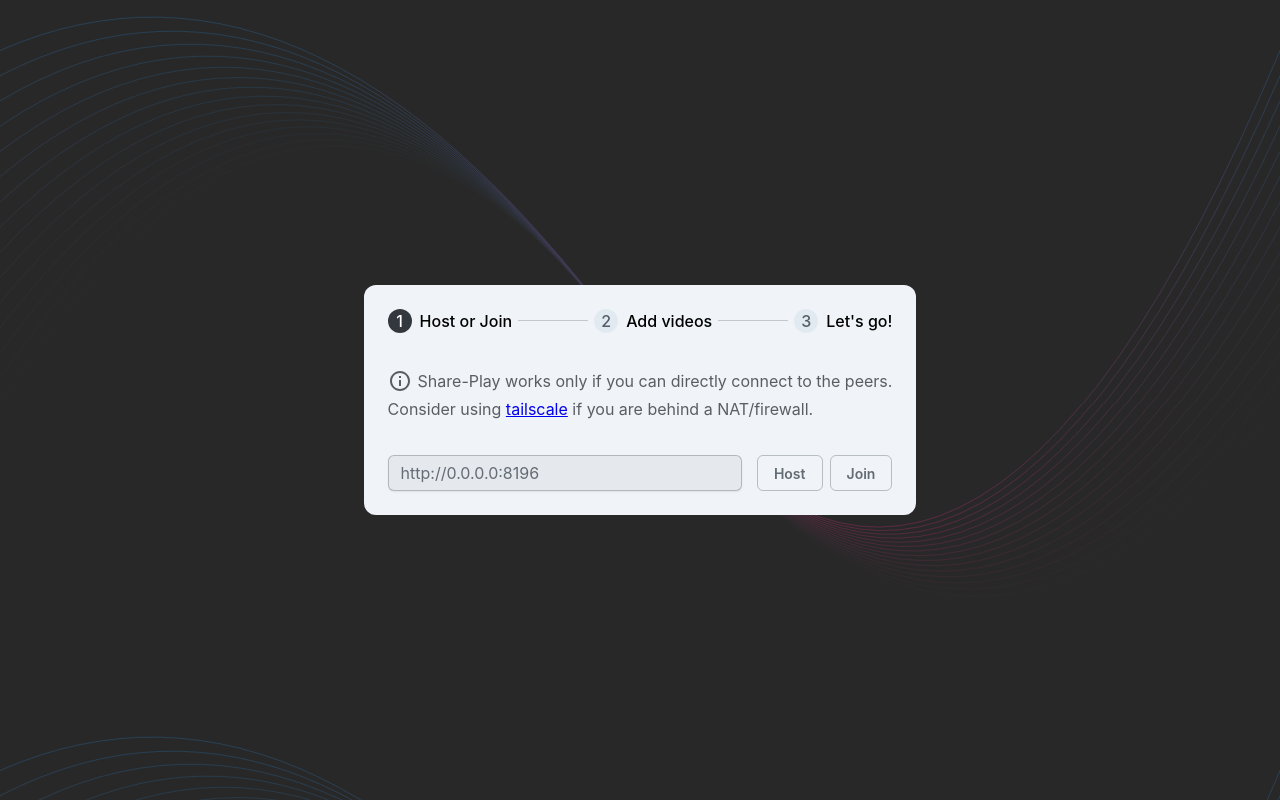
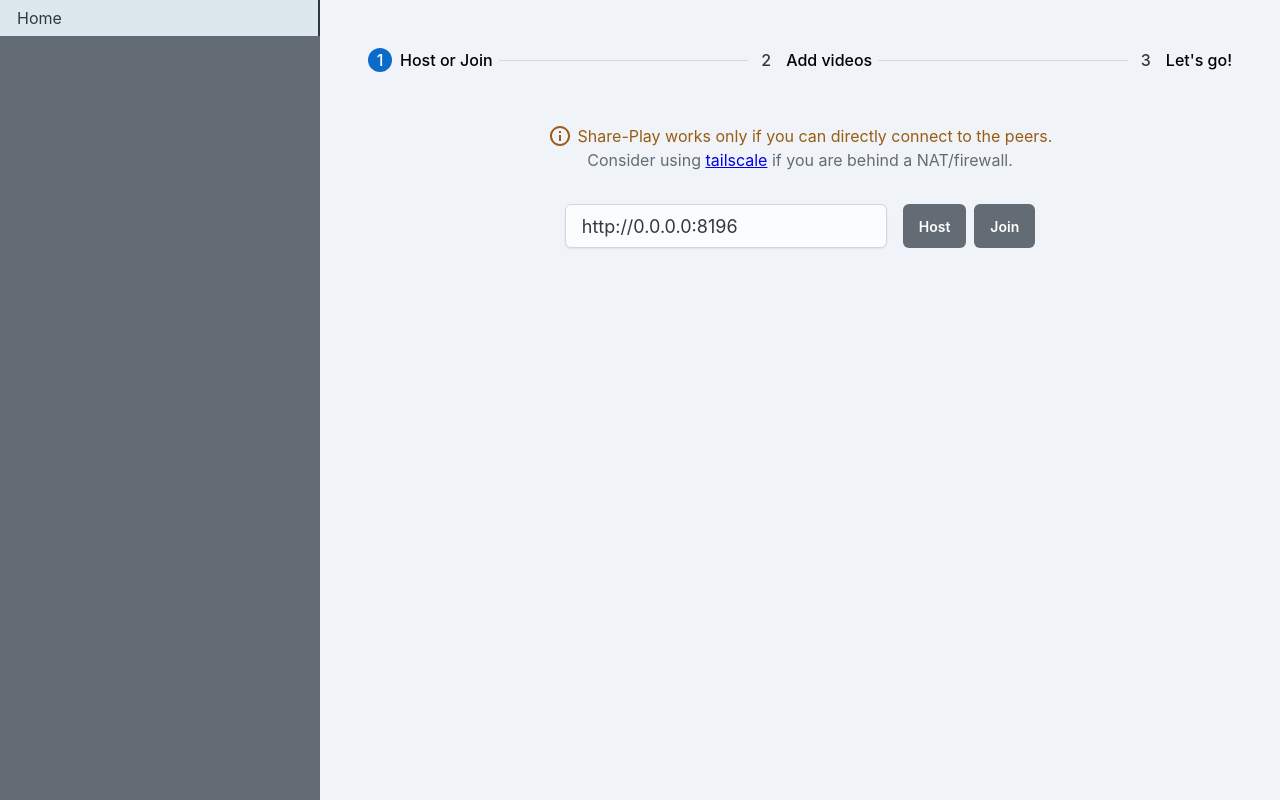
Before and after one commit to HarsimranVirk/SharePlay, a React (Vite) app: page / in a window 1280 px wide. Built offline with nearby package versions, Linux system fonts and the light colour scheme.

Commit message:
reorganised ui

```diff
--- a/src/main/index.js
+++ b/src/main/index.js
@@ -1,8 +1,8 @@
-import { app, shell, BrowserWindow, ipcMain } from 'electron'
+import { app, shell, BrowserWindow, ipcMain, dialog } from 'electron'
 import { join } from 'path'
 import { electronApp, optimizer, is } from '@electron-toolkit/utils'
 import icon from '../../resources/icon.png?asset'
-import { createServer } from './server'
+import { closeServer, createServer } from './server'
 
 function createWindow() {
   // Create the browser window.
@@ -58,6 +58,8 @@ app.whenReady().then(() => {
   electronApp.setAppUserModelId('com.electron')
 
   ipcMain.handle('server:create', (_, url) => handleCreateServer(url))
+  ipcMain.handle('server:close', closeServer)
+  ipcMain.handle('dialog:open', () => dialog.showOpenDialog())
 
   // Default open or close DevTools by F12 in development
   // and ignore CommandOrControl + R in production.
--- a/src/main/routes.js
+++ b/src/main/routes.js
@@ -62,7 +62,7 @@ router.get("/videos", async (req, res) => {
 
 router.post("/videos", async (req, res) => {
     const { filepath } = req.body
-
+    console.log(filepath)
     const checksums = await readChecksums()
 
     Promise.all([getChecksum(filepath), getFileMetadata(filepath)])
--- a/src/preload/index.js
+++ b/src/preload/index.js
@@ -3,7 +3,8 @@ import { electronAPI } from '@electron-toolkit/preload'
 
 // Custom APIs for renderer
 const api = {
-  createServer: (url) => ipcRenderer.invoke('server:create', url)
+  createServer: (url) => ipcRenderer.invoke('server:create', url),
+  closeServer: () => ipcRenderer.invoke('server:close')
 }
 
 // Use `contextBridge` APIs to expose Electron APIs to
--- a/src/renderer/src/App.jsx
+++ b/src/renderer/src/App.jsx
@@ -1,16 +1,23 @@
 import { MemoryRouter, Route, Routes } from 'react-router-dom'
 import Home from './components/Home'
+import { createContext, useState } from 'react'
+
+const HostContext = createContext(false)
 
 function App() {
+  const [host, setHost] = useState(false)
   return (
     <>
-      <MemoryRouter>
-        <Routes>
-          <Route path="/" element={<Home />} />
-        </Routes>
-      </MemoryRouter>
+      <HostContext.Provider value={{host, setHost}}>
+        <MemoryRouter>
+          <Routes>
+            <Route path="/" element={<Home />} />
+          </Routes>
+        </MemoryRouter>
+      </HostContext.Provider>
     </>
   )
 }
 
 export default App
+export { HostContext }
--- a/src/renderer/src/components/Home.jsx
+++ b/src/renderer/src/components/Home.jsx
@@ -1,4 +1,5 @@
 import {
+  Grid,
   Sheet,
   Card,
   CardContent,
@@ -12,13 +13,25 @@ import {
   Step,
   StepIndicator,
   StepButton,
-  Typography
+  Typography,
+  List,
+  Skeleton,
+  ListItem,
+  ListItemContent,
+  ListItemButton,
+  Stack,
+  Tab,
+  Tabs,
+  TabList,
+  TabPanel
 } from '@mui/joy'
 import Check from '@mui/icons-material/Check'
 import InfoOutlined from '@mui/icons-material/InfoOutlined'
 import wavy_lines from '../assets/wavy-lines.svg'
 import useSnackbar from '../hooks/useSnackbar'
-import { useState } from 'react'
+import { useContext, useState } from 'react'
+import { HostContext } from '../App'
+import { AddAPhoto, Delete, Download } from '@mui/icons-material'
 
 const steps = ['Host or Join', 'Add videos', "Let's go!"]
 
@@ -26,24 +39,49 @@ export default function () {
   const snackbar = useSnackbar(1500)
   const [activeStep, setActiveStep] = useState(1)
   const [serverLink, setServerLink] = useState('http://0.0.0.0:8196')
+  const { host, setHost } = useContext(HostContext)
+  const [allFiles, setAllFiles] = useState(null)
+  const [allFilesLoading, setAllFilesLoading] = useState()
+
+  const showSnackbar = (message, color) => {
+    snackbar.setMessage(message)
+    snackbar.setColor(color)
+    snackbar.setOpen(true)
+  }
+
+  const fetchAllFiles = () => {
+    setAllFilesLoading(true)
+    fetch(`${serverLink}/videos`, {
+      method: "GET",
+    })
+      .then(res => res.json())
+      .then(res => {
+        setAllFiles(res)
+        setAllFilesLoading(false)
+      })
+  }
 
   return (
-    <Sheet
+    <>
+      <Grid container >
+        <Tabs
+          variant='solid'
+          orientation='vertical'
           sx={{
-        position: 'fixed',
-        top: 0,
-        left: 0,
-        height: '100%',
-        width: '100%',
-        display: 'flex',
-        flexDirection: 'column',
-        justifyContent: 'center',
-        alignItems: 'center',
-        backgroundImage: `url(${wavy_lines})`,
-        backgroundColor: '#282828'
-      }}
-    >
-      <Card invertedColors={true} variant="soft" size="lg">
+            height: '100vh',
+            overflow: "hidden",
+            width: "100vw"
+          }}>
+          <Grid xs={4} md={3}>
+            <TabList variant='solid' sx={{ width: '100%' }}>
+              <Tab>
+                <Typography>Home</Typography>
+              </Tab>
+            </TabList>
+          </Grid>
+          <Grid xs={8} md={9}>
+            <TabPanel variant='soft' sx={{ height: "100%" }} >
+              <Sheet variant="soft" size="lg" sx={{ p: 4 }}>
                 <Stepper sx={{ marginBottom: '1.25em' }}>
                   {steps.map((step, index) => (
                     <Step
@@ -59,7 +97,12 @@ export default function () {
                     >
                       <StepButton
                         onClick={() => {
-                  if (index < activeStep) setActiveStep(index + 1)
+                          if (index < activeStep) {
+                            setActiveStep(index + 1)
+                            if (index == 0) {
+                              window.api.closeServer()
+                            }
+                          }
                         }}
                       >
                         {step}
@@ -67,9 +110,10 @@ export default function () {
                     </Step>
                   ))}
                 </Stepper>
+
                 {activeStep == 1 && (
                   <>
-            <CardContent>
+                    <Stack sx={{ p: 4 }} alignItems="center">
                       <Typography color="warning" startDecorator={<InfoOutlined />}>
                         Share-Play works only if you can directly connect to the peers.
                       </Typography>
@@ -77,31 +121,30 @@ export default function () {
                         Consider using <a href="https://tailscale.com/">tailscale</a> if you are behind a
                         NAT/firewall.
                       </Typography>
-            </CardContent>
-            <CardActions>
+                    </Stack>
+                    <Stack direction="row" spacing={2} justifyContent="center">
                       <Input
-                sx={{ width: '100%' }}
+                        size='lg'
                         placeholder="Server link"
                         value={serverLink}
                         onChange={(e) => setServerLink(e.target.value)}
                       ></Input>
-              <ButtonGroup spacing={1}>
+                      <ButtonGroup variant='solid' spacing={1}>
                         <Tooltip title="Host the session if you have the file.">
                           <Button
                             onClick={() =>
                               window.api
                                 .createServer(serverLink)
                                 .then((s) => {
-                          snackbar.setMessage(s)
-                          snackbar.setColor('success')
-                          snackbar.setOpen(true)
+                                  showSnackbar(s, 'success')
+                                  setHost(true)
                                   setActiveStep(2)
+                                  fetchAllFiles()
                                 })
                                 .catch((e) => {
-                          if (e.message.includes('Invalid URL'))
-                            snackbar.setMessage('Invalid URL, please try again!')
-                          snackbar.setColor('danger')
-                          snackbar.setOpen(true)
+                                  if (e.message.includes('Invalid URL')) {
+                                    showSnackbar('Invalid URL, please try again!', 'danger')
+                                  }
                                 })
                             }
                           >
@@ -113,17 +156,136 @@ export default function () {
                             onClick={() => {
                               fetch(serverLink)
                                 .then((res) => res.json())
-                        .then((res) => console.log(res))
+                                .then((res) => {
+                                  showSnackbar("Connected successfully!", "success")
+                                  setHost(false)
+                                  setActiveStep(2)
+                                  fetchAllFiles()
+                                })
+                                .catch((e) => {
+                                  showSnackbar("Something went wrong", "danger")
+                                })
                             }}
                           >
                             Join
                           </Button>
                         </Tooltip>
                       </ButtonGroup>
-            </CardActions>
+                    </Stack>
                   </>
                 )}
-      </Card>
+
+                {activeStep == 2 && (
+                  <>
+                    {host && (
+                      <Stack spacing={2}>
+                        <Typography>
+                          {host && "Add videos to share"}
+                        </Typography>
+                        {allFiles && Object.entries(allFiles).map(([chksum, fileData]) => (
+                          <Stack direction="row" spacing={3} justifyContent="space-between">
+                            <Typography>{fileData.filepath}</Typography>
+                            <Button variant='outlined'>
+                              <Delete />
+                            </Button>
+                          </Stack>
+                        ))}
+                        <Stack sx={{ flexDirection: "row-reverse" }}>
+                          <ButtonGroup variant='solid' spacing={1}>
+                            <Button
+                              startDecorator={<AddAPhoto />}
+                              onClick={() => {
+                                window.electron.ipcRenderer.invoke("dialog:open")
+                                  .then(res => {
+                                    if (!res.canceled) {
+                                      res.filePaths.forEach(filepath => {
+                                        console.log(filepath)
+                                        fetch(`${serverLink}/videos`, {
+                                          method: "POST",
+                                          cors: `${serverLink}`,
+                                          headers: {
+                                            'Content-Type': 'application/json'
+                                          },
+                                          body: JSON.stringify({ filepath })
+                                        })
+                                          .then(() => fetchAllFiles())
+                                          .catch(e => {
+                                            showSnackbar("Something went wrong", "danger")
+                                          })
+                                      })
+                                    }
+                                  })
+
+                              }}
+                            >
+                              Add
+                            </Button>
+                            <Button >
+                              Continue
+                            </Button>
+                          </ButtonGroup>
+                        </Stack>
+                      </Stack>
+                    )}
+                    {!host && (
+                      <CardContent>
+                        <Typography>
+                          {host && "Videos added by the host"}
+                        </Typography>
+                        {allFiles && Object.entries(allFiles).map(([chksum, fileData]) => (
+                          <CardActions sx={{ flexDirection: "row", justifyContent: "space-between" }} key={chksum}>
+                            <Typography sx={{ wordBreak: "break-all" }}>{fileData.filepath}</Typography>
+                            <Button>
+                              <Download />
+                            </Button>
+                          </CardActions>
+                        ))}
+                        <CardActions sx={{ flexDirection: "row-reverse" }} buttonFlex="0 1 120px">
+                          <ButtonGroup variant='solid' spacing={1}>
+                            <Button
+                              startDecorator={<AddAPhoto />}
+                              onClick={() => {
+                                window.electron.ipcRenderer.invoke("dialog:open")
+                                  .then(res => {
+                                    if (!res.canceled) {
+                                      res.filePaths.forEach(filepath => {
+                                        console.log(filepath)
+                                        fetch(`${serverLink}/videos`, {
+                                          method: "POST",
+                                          cors: `${serverLink}`,
+                                          headers: {
+                                            'Content-Type': 'application/json'
+                                          },
+                                          body: JSON.stringify({ filepath })
+                                        })
+                                          .then(() => fetchAllFiles())
+                                          .catch(e => {
+                                            showSnackbar("Something went wrong", "danger")
+                                          })
+                                      })
+                                    }
+                                  })
+
+                              }}
+                            >
+                              Add
+                            </Button>
+                            <Button >
+                              Continue
+                            </Button>
+                          </ButtonGroup>
+                        </CardActions>
+                      </CardContent>
+                    )}
+                  </>
+                )}
+              </Sheet>
+
+            </TabPanel>
+
+          </Grid>
+        </Tabs>
+      </Grid>
 
       <Snackbar
         variant="soft"
@@ -140,6 +302,6 @@ export default function () {
       >
         {snackbar.message}
       </Snackbar>
-    </Sheet>
+    </>
   )
 }
```
Lines whose indentation alone changed are shown as unchanged.
